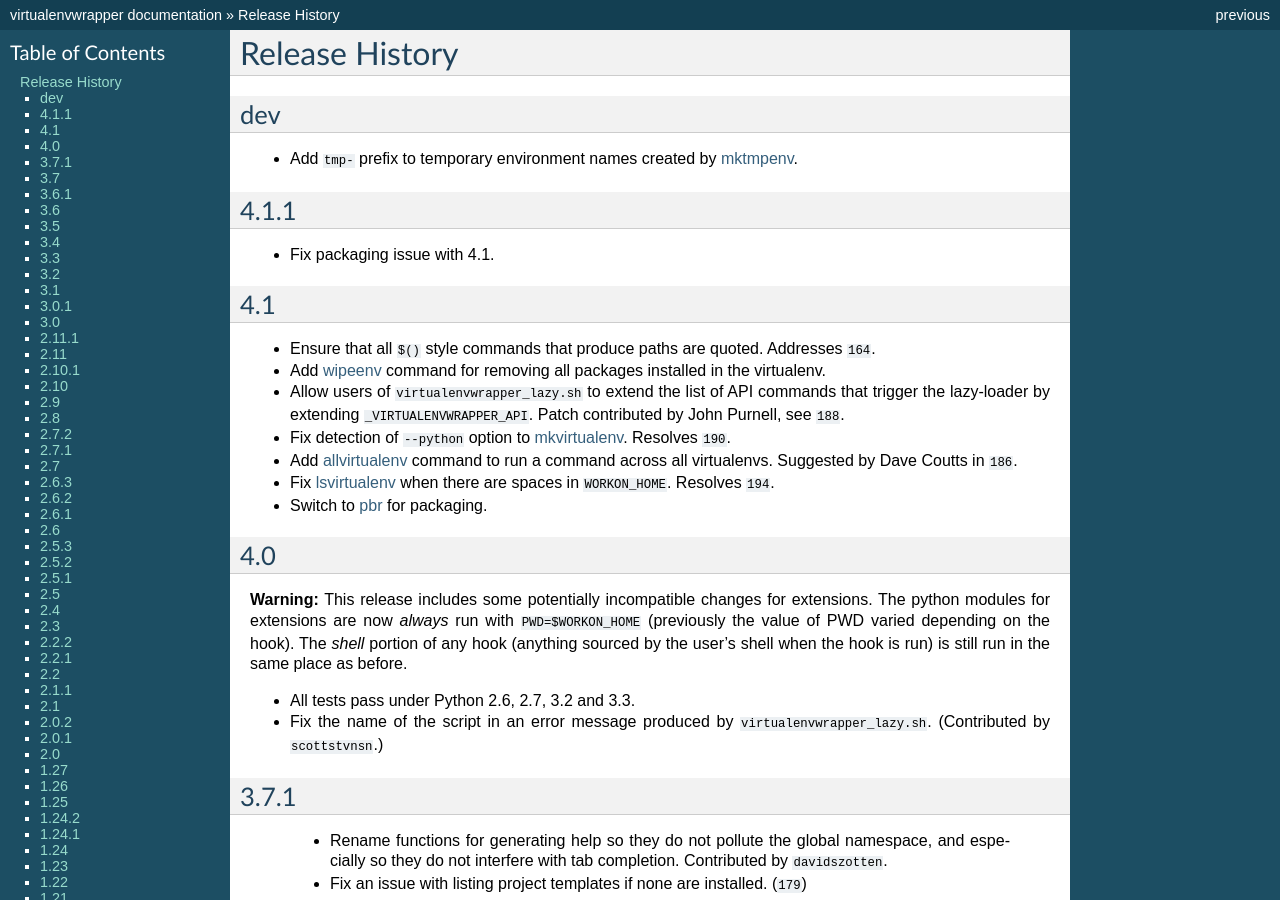
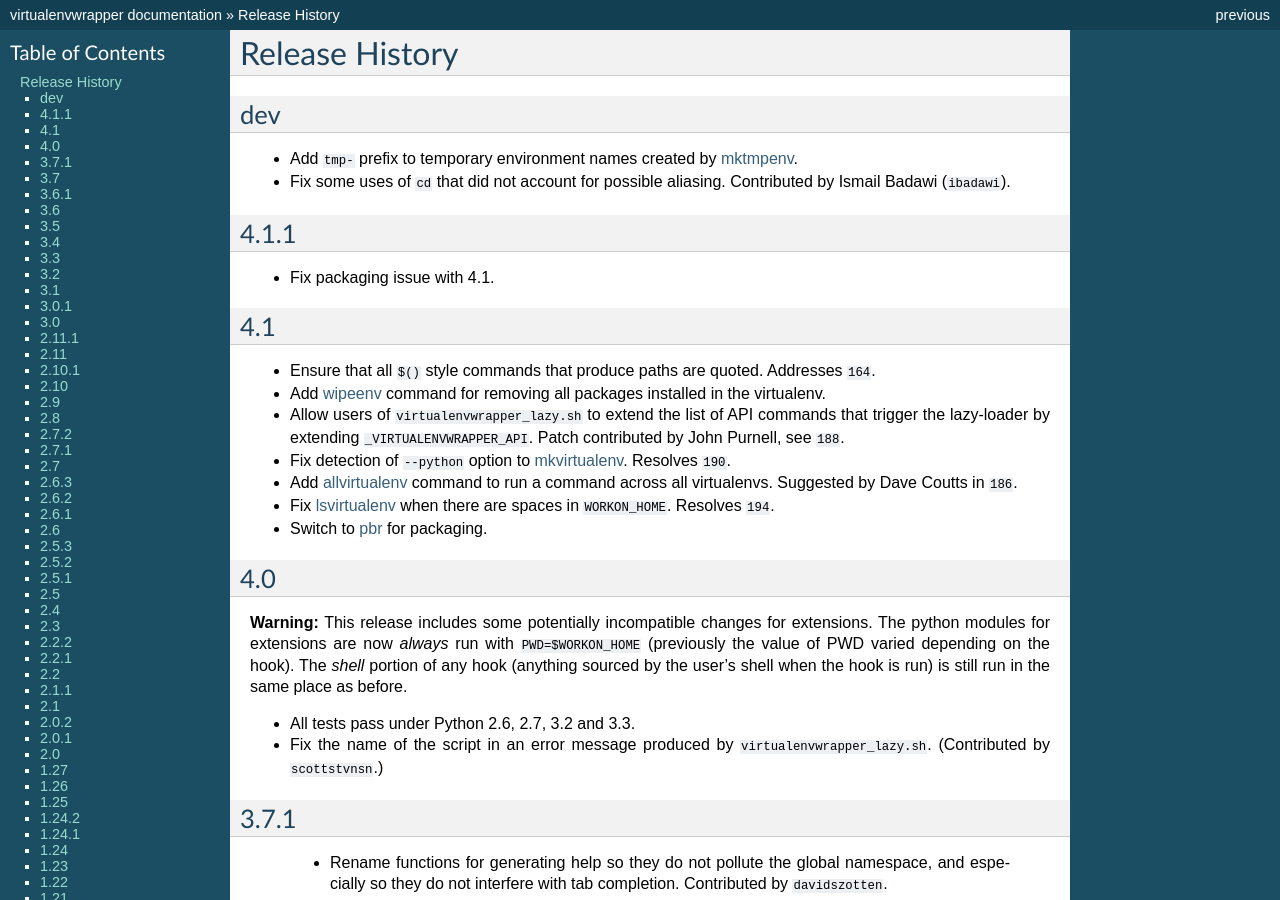
Before and after one commit to python-virtualenvwrapper/virtualenvwrapper, a Sphinx documentation site: the page built from docs/source/history.rst, in a window 1280 px wide and 900 px high. Built offline with Sphinx 7.4.7, drawn with Linux system fonts in a browser that asks for light colours; cross-references to code outside the pages are shown as plain code.

Commit message:
update history for cd command fix
Change-Id: I5ff361c73c9256a4b86d7a3be6b9bd7142c17e34

```diff
--- a/docs/source/history.rst
+++ b/docs/source/history.rst
@@ -7,6 +7,8 @@
 
 - Add ``tmp-`` prefix to temporary environment names created by
   :ref:`command-mktmpenv`.
+- Fix some uses of ``cd`` that did not account for possible
+  aliasing. Contributed by Ismail Badawi (:bbuser:`ibadawi`).
 
 4.1.1
 =====
```
